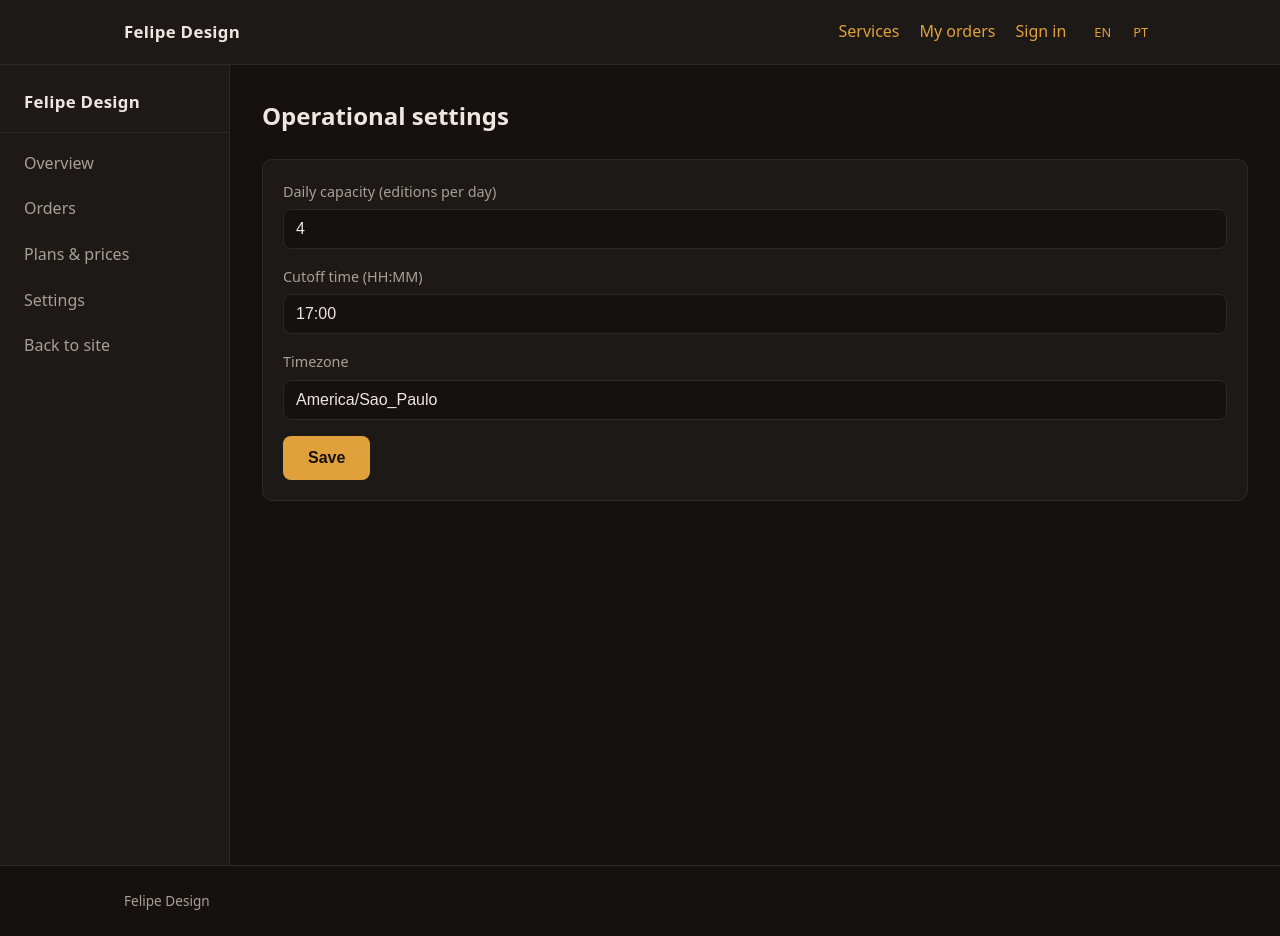
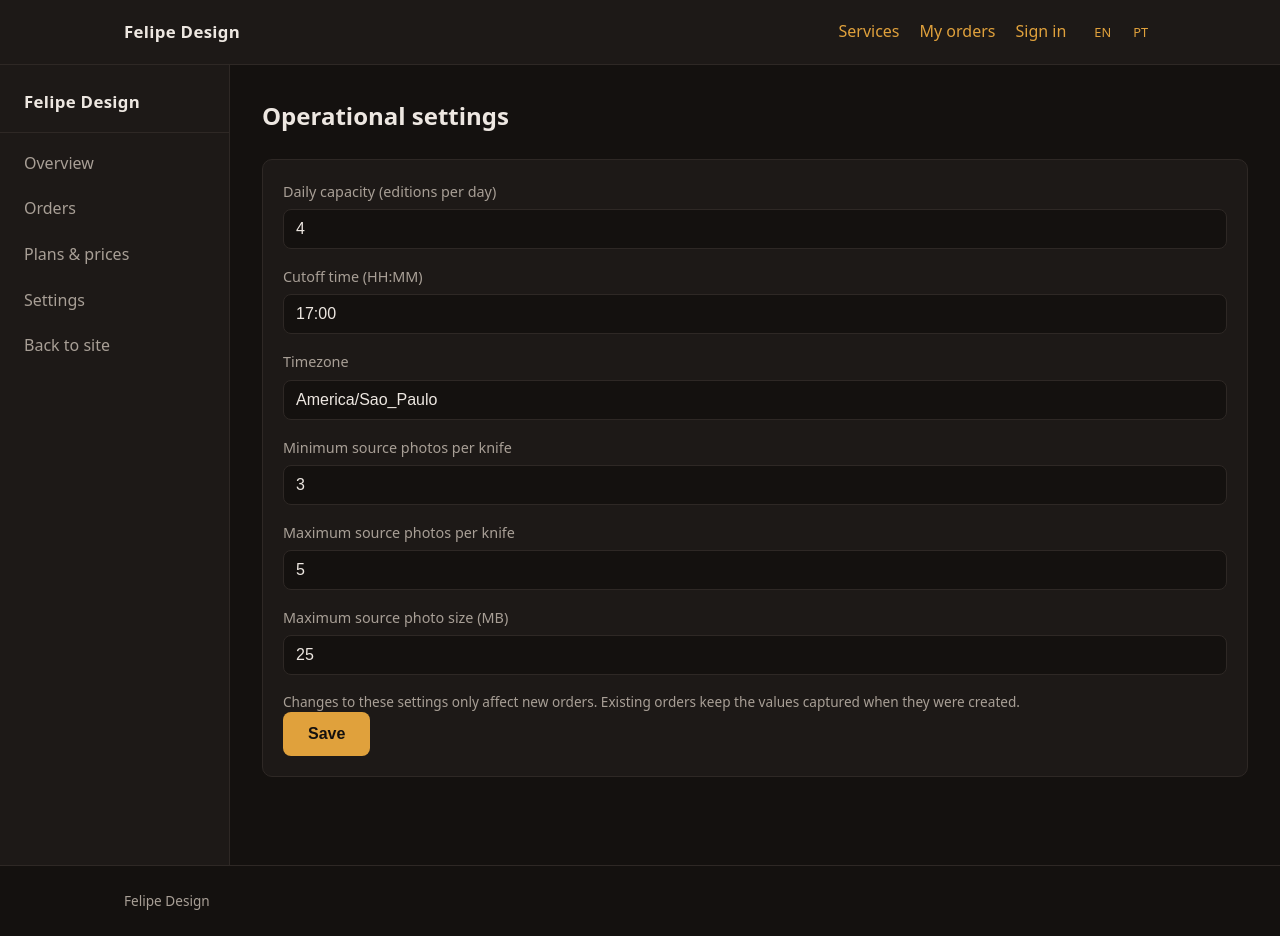
Before and after one commit to HenriqueBL/felipe-design, a Next.js app: page /en/dashboard/settings in a window 1280 px wide. Built offline with nearby package versions, Linux system fonts and the light colour scheme; no server answers; the database is empty.

Commit message:
feat: add source photo intake admin controls

```diff
--- a/src/app/[locale]/dashboard/actions.ts
+++ b/src/app/[locale]/dashboard/actions.ts
@@ -31,7 +31,8 @@ const statusSchema = z.object({
   status: z.enum(["pending", "in_progress", "completed", "cancelled"]),
 });
 
-const settingsSchema = z.object({
+const settingsSchema = z
+  .object({
     dailyCapacity: z.coerce.number().int().min(1).max(1000),
     cutoffTime: z.string().regex(/^([01][0-9]|2[0-3]):[0-5][0-9]$/),
     timezone: z.string().refine(
@@ -45,6 +46,13 @@ const settingsSchema = z.object({
       },
       "Invalid IANA timezone",
     ),
+    minSourcePhotosPerKnife: z.coerce.number().int().min(1).max(100),
+    maxSourcePhotosPerKnife: z.coerce.number().int().min(1).max(100),
+    maxSourcePhotoSizeMb: z.coerce.number().int().min(1).max(200),
+  })
+  .refine((data) => data.maxSourcePhotosPerKnife >= data.minSourcePhotosPerKnife, {
+    message: "Max photos per knife must be >= min photos per knife.",
+    path: ["maxSourcePhotosPerKnife"],
   });
 
 function safeLocale(locale: string): string {
@@ -135,6 +143,9 @@ export async function updateSettingsAction(
     dailyCapacity: formData.get("dailyCapacity"),
     cutoffTime: formData.get("cutoffTime"),
     timezone: formData.get("timezone"),
+    minSourcePhotosPerKnife: formData.get("minSourcePhotosPerKnife"),
+    maxSourcePhotosPerKnife: formData.get("maxSourcePhotosPerKnife"),
+    maxSourcePhotoSizeMb: formData.get("maxSourcePhotoSizeMb"),
   });
 
   if (!parsed.success) {
@@ -146,6 +157,9 @@ export async function updateSettingsAction(
       dailyCapacity: parsed.data.dailyCapacity,
       cutoffTime: parsed.data.cutoffTime,
       timezone: parsed.data.timezone,
+      minSourcePhotosPerKnife: parsed.data.minSourcePhotosPerKnife,
+      maxSourcePhotosPerKnife: parsed.data.maxSourcePhotosPerKnife,
+      maxSourcePhotoSizeMb: parsed.data.maxSourcePhotoSizeMb,
     });
     revalidatePath("/" + safeLocale(locale) + "/dashboard/settings");
     return { success: true, message: "Settings updated." };
--- a/src/app/[locale]/dashboard/settings/page.tsx
+++ b/src/app/[locale]/dashboard/settings/page.tsx
@@ -24,6 +24,10 @@ export default async function DashboardSettingsPage({
             dailyCapacity: dictionary.dashboard.dailyCapacity,
             cutoffTime: dictionary.dashboard.cutoffTime,
             timezone: dictionary.dashboard.timezone,
+            minSourcePhotosPerKnife: dictionary.dashboard.minSourcePhotosPerKnife,
+            maxSourcePhotosPerKnife: dictionary.dashboard.maxSourcePhotosPerKnife,
+            maxSourcePhotoSizeMb: dictionary.dashboard.maxSourcePhotoSizeMb,
+            sourcePhotoSnapshotNote: dictionary.dashboard.sourcePhotoSnapshotNote,
             saved: dictionary.dashboard.saved,
             saveError: dictionary.dashboard.saveError,
             save: dictionary.common.save,
--- a/src/components/dashboard/settings-form.tsx
+++ b/src/components/dashboard/settings-form.tsx
@@ -8,6 +8,10 @@ interface SettingsLabels {
   dailyCapacity: string;
   cutoffTime: string;
   timezone: string;
+  minSourcePhotosPerKnife: string;
+  maxSourcePhotosPerKnife: string;
+  maxSourcePhotoSizeMb: string;
+  sourcePhotoSnapshotNote: string;
   saved: string;
   saveError: string;
   save: string;
@@ -62,6 +66,43 @@ export default function SettingsForm({
           required
         />
       </div>
+      <div className="form-group">
+        <label htmlFor="minSourcePhotosPerKnife">{labels.minSourcePhotosPerKnife}</label>
+        <input
+          id="minSourcePhotosPerKnife"
+          name="minSourcePhotosPerKnife"
+          type="number"
+          min={1}
+          max={100}
+          defaultValue={settings.min_source_photos_per_knife}
+          required
+        />
+      </div>
+      <div className="form-group">
+        <label htmlFor="maxSourcePhotosPerKnife">{labels.maxSourcePhotosPerKnife}</label>
+        <input
+          id="maxSourcePhotosPerKnife"
+          name="maxSourcePhotosPerKnife"
+          type="number"
+          min={1}
+          max={100}
+          defaultValue={settings.max_source_photos_per_knife}
+          required
+        />
+      </div>
+      <div className="form-group">
+        <label htmlFor="maxSourcePhotoSizeMb">{labels.maxSourcePhotoSizeMb}</label>
+        <input
+          id="maxSourcePhotoSizeMb"
+          name="maxSourcePhotoSizeMb"
+          type="number"
+          min={1}
+          max={200}
+          defaultValue={settings.max_source_photo_size_mb}
+          required
+        />
+      </div>
+      <p className="note">{labels.sourcePhotoSnapshotNote}</p>
       <button type="submit" className="btn btn-primary" disabled={isPending}>
         {labels.save}
       </button>
--- a/src/lib/i18n/en.ts
+++ b/src/lib/i18n/en.ts
@@ -213,6 +213,18 @@ const en = {
     dailyCapacity: "Daily capacity (editions per day)",
     cutoffTime: "Cutoff time (HH:MM)",
     timezone: "Timezone",
+    minSourcePhotosPerKnife: "Minimum source photos per knife",
+    maxSourcePhotosPerKnife: "Maximum source photos per knife",
+    maxSourcePhotoSizeMb: "Maximum source photo size (MB)",
+    sourcePhotoSnapshotNote:
+      "Changes to these settings only affect new orders. Existing orders keep the values captured when they were created.",
+    sourcePhotosTitle: "Source photos",
+    sourcePhotosKnife: (index: number) => `Knife ${index}`,
+    sourcePhotosCount: (count: number, min: number, max: number) =>
+      `${count} of ${min}–${max} expected`,
+    sourcePhotosSubmitted: "Photos submitted",
+    sourcePhotosNotSubmitted: "Not submitted yet",
+    sourcePhotosSubmittedAt: (date: string) => `Submitted at ${date}`,
     orderDetailTitle: "Order details",
     orderId: "Order ID",
     orderUser: "User",
--- a/src/lib/i18n/pt.ts
+++ b/src/lib/i18n/pt.ts
@@ -215,6 +215,18 @@ const pt: Dictionary = {
     dailyCapacity: "Capacidade diária (edições por dia)",
     cutoffTime: "Horário de corte (HH:MM)",
     timezone: "Fuso horário",
+    minSourcePhotosPerKnife: "Mínimo de fotos por faca",
+    maxSourcePhotosPerKnife: "Máximo de fotos por faca",
+    maxSourcePhotoSizeMb: "Tamanho máximo por foto (MB)",
+    sourcePhotoSnapshotNote:
+      "Alterações nestas configurações afetam apenas novos pedidos. Pedidos existentes mantêm os valores capturados na criação.",
+    sourcePhotosTitle: "Fotos de origem",
+    sourcePhotosKnife: (index: number) => `Faca ${index}`,
+    sourcePhotosCount: (count: number, min: number, max: number) =>
+      `${count} de ${min}–${max} esperadas`,
+    sourcePhotosSubmitted: "Fotos enviadas",
+    sourcePhotosNotSubmitted: "Ainda não enviadas",
+    sourcePhotosSubmittedAt: (date: string) => `Enviadas em ${date}`,
     orderDetailTitle: "Detalhes do pedido",
     orderId: "ID do pedido",
     orderUser: "Usuário",
```
Also changed, not shown: src/app/[locale]/dashboard/orders/[orderId]/page.tsx (+38 -13 lines), 1 other file (tests, documents, lock files or other folders). Lines whose indentation alone changed are shown as unchanged.
